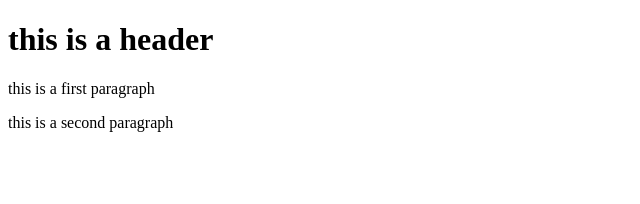
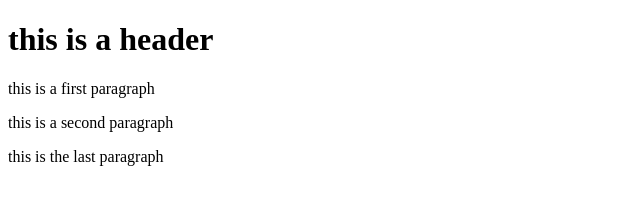
Before and after one commit to andikaauliaptr/git-test, a plain HTML site: page index.html in a window 1280 px wide. Shown: the whole page, without its empty margins (0-640 px from the left). Drawn offline with Linux system fonts and the light colour scheme.

Commit message:
second commit, adding the last paragraph

```diff
--- a/index.html
+++ b/index.html
@@ -8,6 +8,7 @@
 <h1>this is a header</h1>
 <p>this is a first paragraph</p>
 <p>this is a second paragraph</p>
+<p>this is the last paragraph</p>
 
 </body>
 </html>
```
